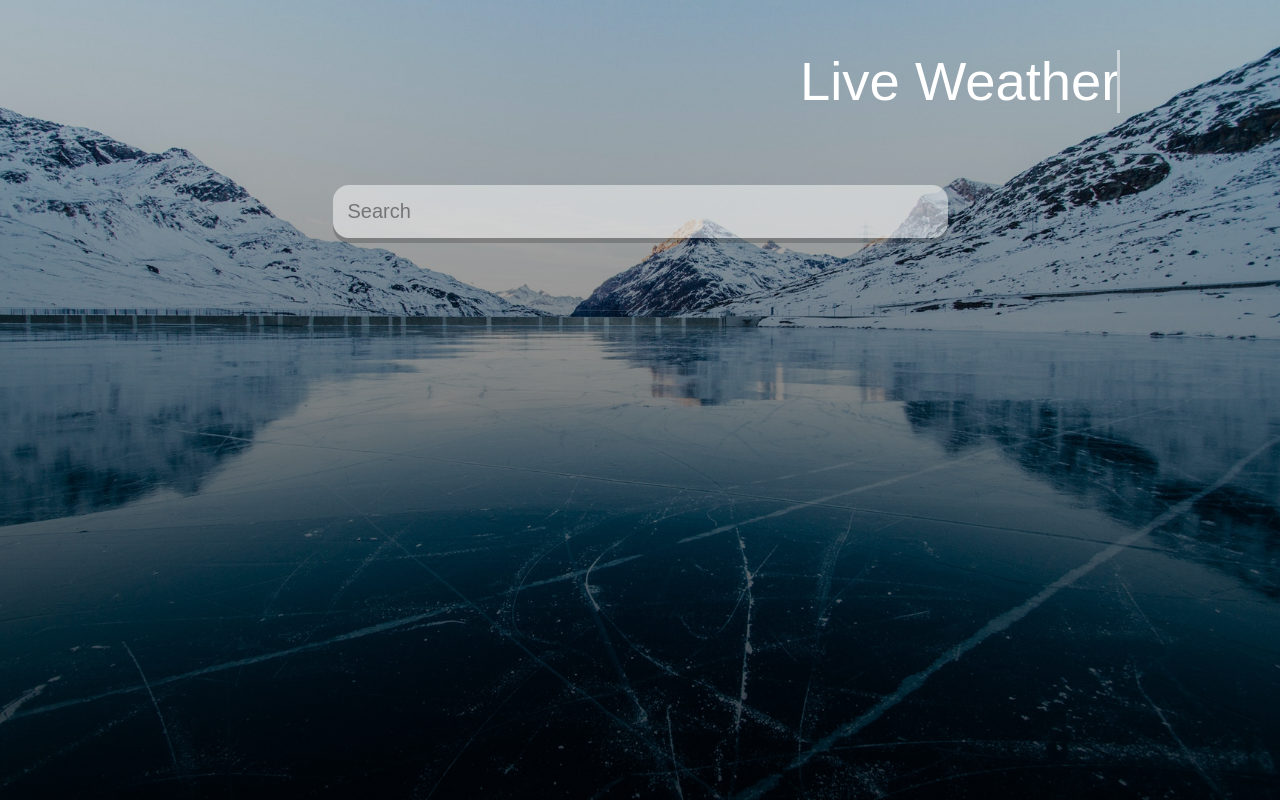
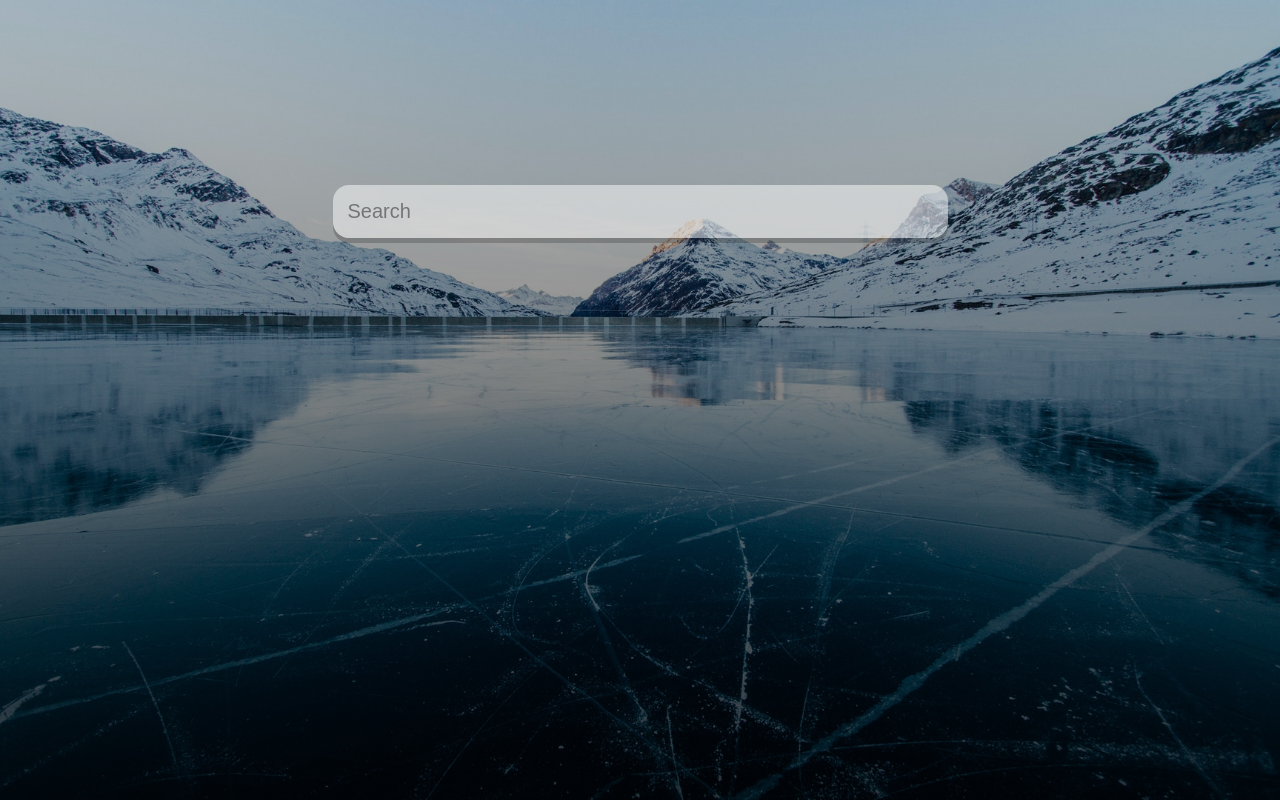
Before and after one commit to Mohitb07/live_weather, a React (Create React App) app: page / in a window 1280 px wide. Built offline with nearby package versions, Linux system fonts and the light colour scheme.

Commit message:
Animated text removed

```diff
--- a/src/App.js
+++ b/src/App.js
@@ -61,9 +61,6 @@ const App = () => {
         :'app'}>
 
             <main>
-                <div className="text">
-                    <p>Live Weather</p>
-                </div>
                 <div className="search-box">
                     <input
                         type="text"
--- a/src/index.css
+++ b/src/index.css
@@ -168,32 +168,6 @@ main {
   margin: 2rem 0;
 }
 
-.text {
-  position: absolute;
-  top: 50px;
-  left: 50rem;
-  font-size: 340%;
-  margin-bottom: 7rem;
-  color: white;
-}
-
-.text p {
-  border-right: solid 3px rgba(0,255,0,.75);
-  white-space: nowrap;
-  overflow: hidden;
-  animation: animated-text 4s steps(29,end) 1s 1 normal both,
-             animated-cursor 600ms steps(29,end) infinite;
-}
-
-@keyframes animated-text{
-  from{width: 0;}
-  to{width: 320px;}
-}
-
-@keyframes animated-cursor{
-  from{border-right-color: rgba(255, 255, 255, 0.986);}
-  to{border-right-color: transparent;}
-}
 
 @media only screen and (min-width: 992px){
   .app {
```
